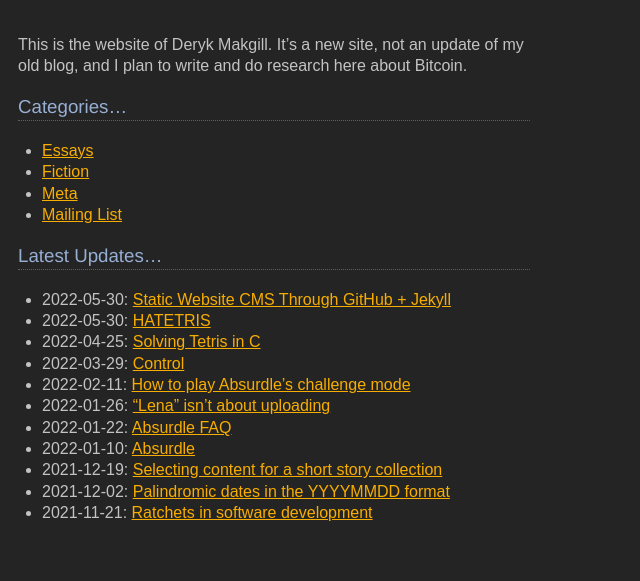
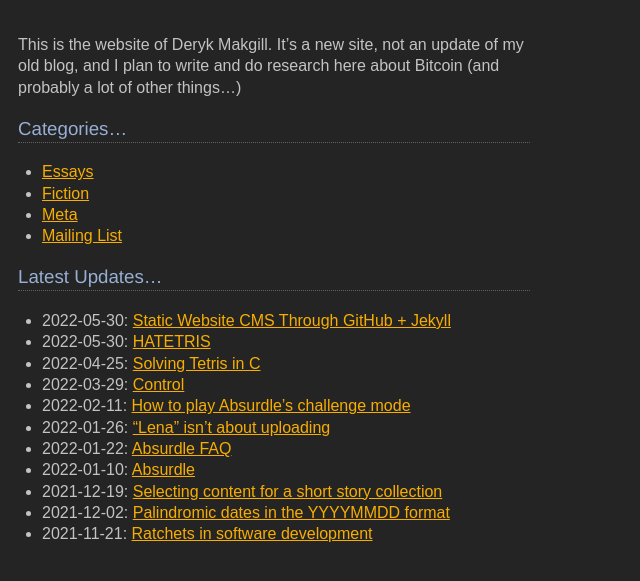
Before and after one commit to dmkgll/dmkgll, a Jekyll site: the page built from index.md, in a window 1280 px wide. Shown: the top 581 px of the page, without its empty margins (0-640 px from the left). Built offline with Jekyll 4.4.1, drawn with Linux system fonts in a browser that asks for light colours.

Commit message:
Update index.md

```diff
--- a/index.md
+++ b/index.md
@@ -2,7 +2,7 @@
 layout: default
 ---
 
-This is the website of Deryk Makgill. It's a new site, not an update of my old blog, and I plan to write and do research here about Bitcoin.
+This is the website of Deryk Makgill. It's a new site, not an update of my old blog, and I plan to write and do research here about Bitcoin (and probably a lot of other things...)
 
 ### Categories...
 
```
